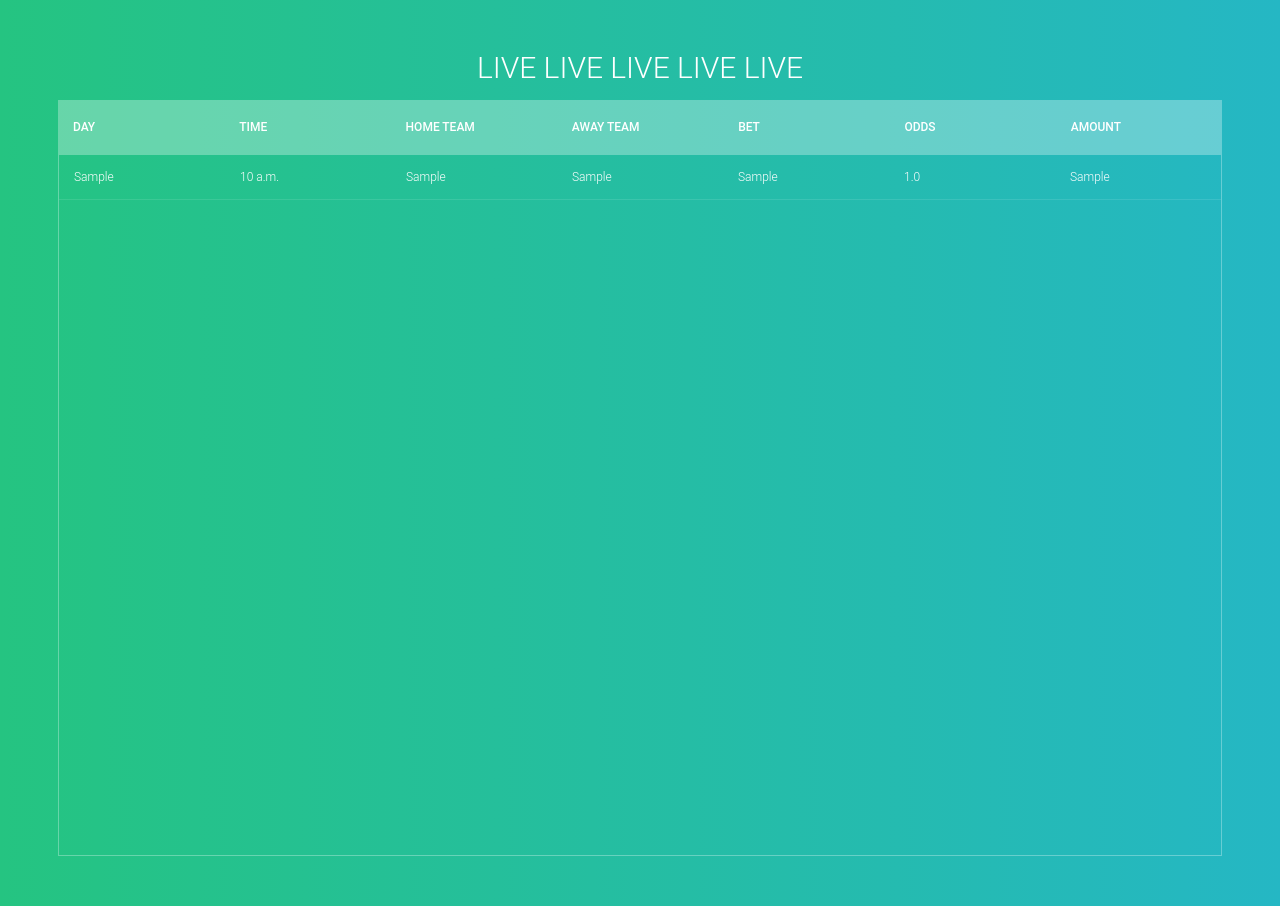
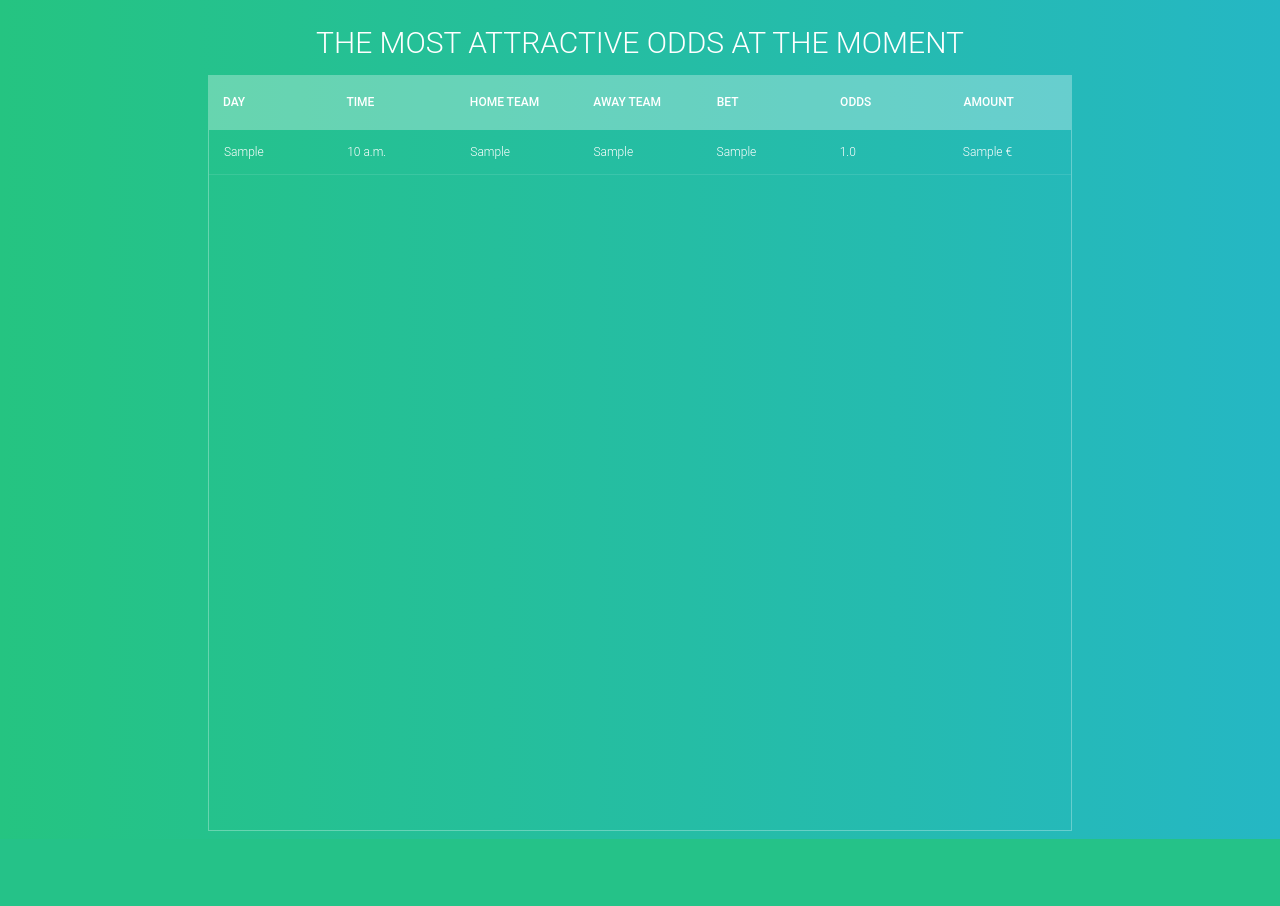
Before and after one commit to velinovasen/bet_assist, a Django app: page /games/ in a window 1280 px wide. After the commit the page ends 839 px from the top, so only its background shows below. Run offline with Django 3.2, Linux system fonts and the light colour scheme; tables that the repository leaves empty hold one stand-in row (values such as "Sample post"); lists and menus that the app fills with data are empty.

Commit message:
'added_css'

```diff
--- a/games/static/volume_styles.css
+++ b/games/static/volume_styles.css
@@ -48,13 +48,13 @@ body{
   font-family: 'Roboto', sans-serif;
 }
 section{
-  margin: 50px;
+  margin: 0px 200px;
 }
 
 /* for custom scrollbar for webkit browser*/
 
 ::-webkit-scrollbar {
-    width: 6px;
+    width: 15px;
 }
 ::-webkit-scrollbar-track {
     -webkit-box-shadow: inset 0 0 6px rgba(0,0,0,0.3);
--- a/games/templates/games/bets_volume.html
+++ b/games/templates/games/bets_volume.html
@@ -9,7 +9,7 @@
 <body>
     <section>
   <!--for demo wrap-->
-  <h1>LIVE LIVE LIVE LIVE LIVE</h1>
+  <h1>THE MOST ATTRACTIVE ODDS AT THE MOMENT</h1>
   <div class="tbl-header">
     <table cellpadding="0" cellspacing="0" border="0">
       <thead>
@@ -36,7 +36,7 @@
           <td>{{ bet.away_team }}</td>
           <td>{{ bet.final_bet }}</td>
           <td>{{ bet.odds }}</td>
-          <td>{{ bet.amount }}</td>
+          <td>{{ bet.amount }} €</td>
       </tr>
       {% endfor %}
       </tbody>
--- a/volume_scraper.py
+++ b/volume_scraper.py
@@ -11,7 +11,6 @@ os.environ.setdefault('DJANGO_SETTINGS_MODULE', 'bet_assist.settings')
 os.environ["DJANGO_ALLOW_ASYNC_UNSAFE"] = "true"
 django.setup()
 application = get_wsgi_application()
-
 
 from games.models import BetsVolume
 
@@ -65,6 +64,8 @@ def scrape():
         position_pattern = r'[s][p][a][n]\>[ ](\d{1})\<\/[d][i]'
         position = re.search(position_pattern, position_token)
         final_bet = position.group(1)
+        if final_bet == '0':
+            final_bet = 'X'
 
         # GET THE ODD
         odds_token = str(elements[4])
@@ -76,7 +77,7 @@ def scrape():
         amount_token = str(elements[5])
         amount_pattern = r'[o][n][g]\>(.+)[ ][A-z]+'
         amount = re.search(amount_pattern, amount_token)
-        total_amount = amount.group(1).
+        total_amount = amount.group(1)
 
         the_bulk.append(BetsVolume(day=day, time=time, home_team=home_team,
                                    away_team=away_team, final_bet=final_bet,
```
